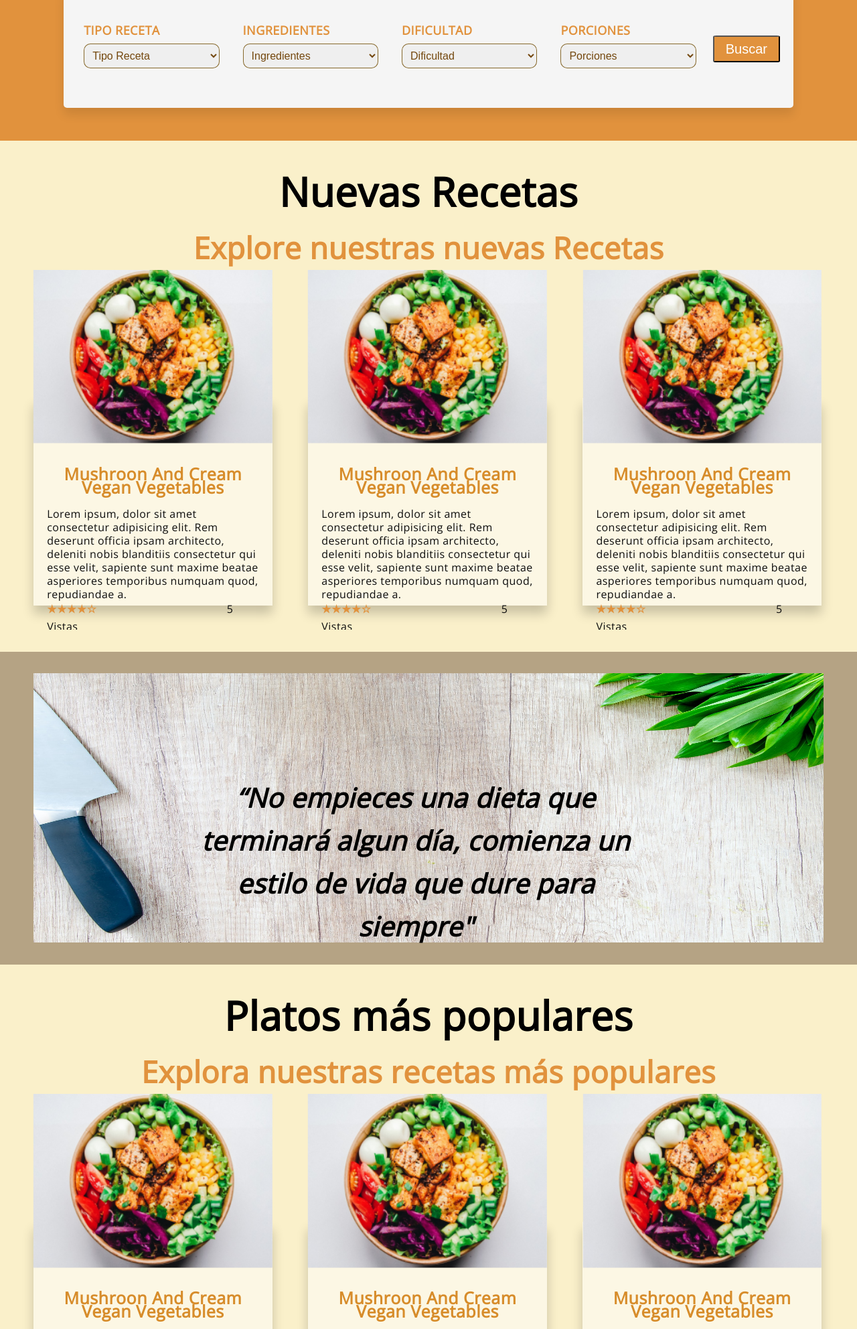
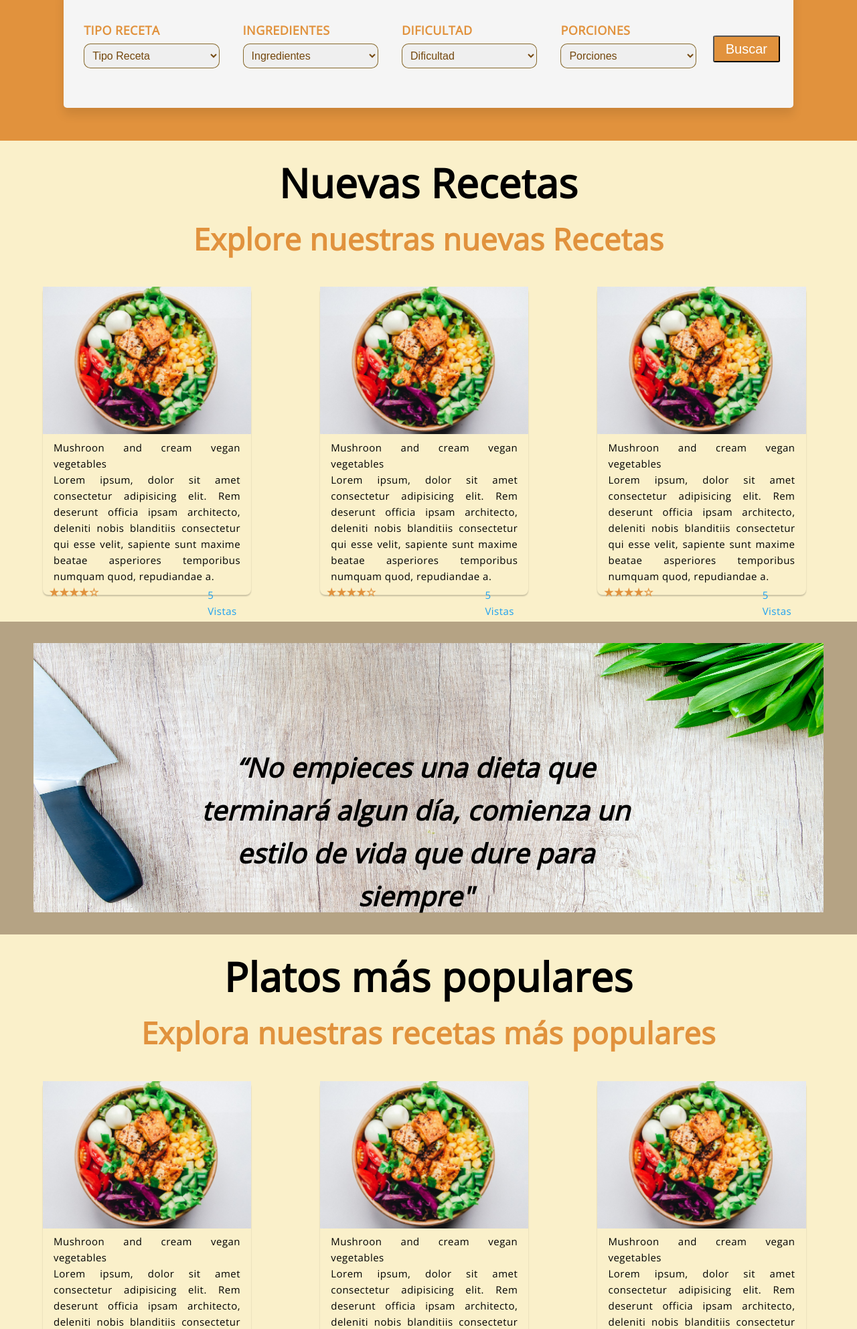
Before and after one commit to cavargas10/YUMMYCreativeFooc, a PHP site: page /YUMMYCreativeFooc/ in a window 1280 px wide. Shown: the part 1496-3480 px from the top of the page at 67% size. Run offline with PHP 8.4, Linux system fonts and the light colour scheme.

Commit message:
Pagina inicial terminada

```diff
--- a/ProyectoWeb/css/style.css
+++ b/ProyectoWeb/css/style.css
@@ -217,6 +217,11 @@ li a:hover {
 
 }
 
+.new-recetas h1 {
+  color: rgb(0, 0, 0);
+
+}
+
 .new-recetas h2 {
   color: rgb(225, 146, 61);
 
@@ -224,28 +229,86 @@ li a:hover {
 
 /* cards*/
 
+
 .grid {
-  display: grid;
+  width: 100%;
+  height: 530px;
+  flex-wrap: wrap;
+  justify-content: center;
+  display: inline;
+
+  flex-direction: column;
+  /*display: grid;
   grid-gap: 30px;
   padding: 2%;
   margin-top: -1%;
   width: 96%;
   display: block;
   position: relative;
-  margin-left: 0%;
+  margin-left: 0%;*/
 }
-.grid .card-recet{
-  transform: translateY(-12px);
+.container-card-recet{
+  width: 27%;
+  margin-left: 5%;
+  height: 500px;
+  margin-top: 3%;
+  display: inline-block;
+}
+
+.container-card-recet .card-recet{
+
+
+  height: 460px;
+  border-radius: 8px;
+  box-shadow: 0 2px 2px rgba(0, 0, 0, 0.2);
+  text-align: center;
+  transition: all 0.25s;
+  width: 90%;
+  z-index: 0;
+  /*transform: translateY(-12px);
+  box-shadow: 0 12px 16px rgba(0, 0, 0, 0.2);*/
+}
+.grid .container-card-recet .card-recet:hover{
+  transform: translateY(-15px);
   box-shadow: 0 12px 16px rgba(0, 0, 0, 0.2);
 }
 
+.grid .container-card-recet .card-recet img{
+  width: 100%;
+    height: 220px;
+}
+
+.grid .container-card-recet .card-recet .card-title{
+  font-weight: 600;
+}
+
+.grid .container-card-recet .card-recet .text-medium{
+  padding: 0 1rem;
+    font-size: 15px;
+    font-weight: 300;
+    text-align: justify;
+}
+.grid .container-card-recet .card-recet h3{
+  color: #1DA1F2;
+    font-size: 15px;
+    margin-top: -7%;
+    margin-left: 74%;
+
+}
+.rating {
+  margin-left: -70%;
+  font-size: 16px;
+  line-height: 20px;
+  font-weight: 400;
+}
+/*
 .text-medium {
   font-size: 16px;
   line-height: 20px;
   font-weight: 400;
   color: rgb(13, 13, 13);
-}
-
+}*/
+/*
 .rating {
   font-size: 16px;
   line-height: 20px;
@@ -259,7 +322,7 @@ li a:hover {
   display: inline-block;
   overflow: hidden;
   z-index: 0;
-
+  */
 /*
     border-radius: 8px;
     box-shadow: 0 2px 2px rgba(0, 0, 0, 0.2);
@@ -267,7 +330,7 @@ li a:hover {
     margin:20px 100px 20px 0;
     text-align: center;
     transition: all 0.25s;
-    z-index: 0;*/
+    z-index: 0;
 
 }
 
@@ -314,7 +377,9 @@ li a:hover {
   display: inline;
   margin-left: 60%;
 }
+*/
 
+/**/
 .inf_general .com {
   padding: 4%;
   margin-left: 13%;
--- a/ProyectoWeb/index.html
+++ b/ProyectoWeb/index.html
@@ -206,6 +206,7 @@
         </h1>
       </div>
     </div>
+
     <div class="grid">
       <div class="new-recetas">
         <h1>Platos más populares</h1>
@@ -213,12 +214,8 @@
       </div>
       <section class="container-card-recet">
         <div class="card-recet">
-          <div class="img-card-recet">
             <img src="img/card1.png" alt="">
-          </div>
-          <div class="card-content">
             <h1 class="card-title text-medium">Mushroon and cream vegan vegetables </h1>
-            <div class="card-inf">
               <p class="text-medium"> Lorem ipsum, dolor sit amet consectetur adipisicing elit. Rem deserunt
                 officia
                 ipsam architecto, deleniti nobis blanditiis consectetur qui esse velit, sapiente sunt maxime
@@ -226,18 +223,13 @@
                 asperiores temporibus numquam quod, repudiandae a.</p>
               <span class="rating">★★★★☆</span>
               <h3 class="card-view text-medium">5 Vistas</h3>
-            </div>
-          </div>
         </div>
       </section>
-      <div class="container-card-recet">
+
+      <section class="container-card-recet">
         <div class="card-recet">
-          <div class="img-card-recet">
             <img src="img/card1.png" alt="">
-          </div>
-          <div class="card-content">
             <h1 class="card-title text-medium">Mushroon and cream vegan vegetables </h1>
-            <div class="card-inf">
               <p class="text-medium"> Lorem ipsum, dolor sit amet consectetur adipisicing elit. Rem deserunt
                 officia
                 ipsam architecto, deleniti nobis blanditiis consectetur qui esse velit, sapiente sunt maxime
@@ -245,29 +237,24 @@
                 asperiores temporibus numquam quod, repudiandae a.</p>
               <span class="rating">★★★★☆</span>
               <h3 class="card-view text-medium">5 Vistas</h3>
-            </div>
-          </div>
         </div>
-      </div>
-      <div class="container-card-recet">
+      </section>
+
+      <section class="container-card-recet">
         <div class="card-recet">
-          <div class="img-card-recet">
             <img src="img/card1.png" alt="">
-          </div>
-          <div class="card-content">
             <h1 class="card-title text-medium">Mushroon and cream vegan vegetables </h1>
-            <div class="card-inf">
               <p class="text-medium"> Lorem ipsum, dolor sit amet consectetur adipisicing elit. Rem deserunt
                 officia
                 ipsam architecto, deleniti nobis blanditiis consectetur qui esse velit, sapiente sunt maxime
-                beatae asperiores temporibus numquam quod, repudiandae a.</p>
+                beatae
+                asperiores temporibus numquam quod, repudiandae a.</p>
               <span class="rating">★★★★☆</span>
               <h3 class="card-view text-medium">5 Vistas</h3>
-            </div>
-          </div>
         </div>
-      </div>
+      </section>
     </div>
+
     <div class="inf_general">
       <div class="com">
           <i class="uil uil-comments-alt"></i>
```
